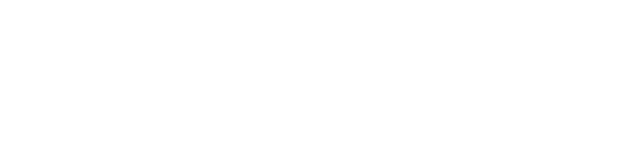
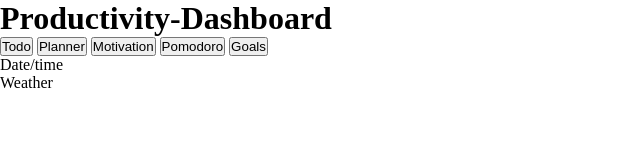
Before and after one commit to anshulshahx/productivity-dashboard, a plain HTML site: page index.html in a window 1280 px wide. Shown: the whole page, without its empty margins (0-640 px from the left). Drawn offline with Linux system fonts and the light colour scheme.

Commit message:
Add dashboard and feature section HTML structure

```diff
--- a/index.html
+++ b/index.html
@@ -7,6 +7,49 @@
     <link rel="stylesheet" href="style.css" />
   </head>
   <body>
+    <h1>Productivity-Dashboard</h1>
+    <main>
+      <div id="dashboard-home">
+        <button data-feature="todo">Todo</button>
+        <button data-feature="planner">Planner</button>
+        <button data-feature="motivation">Motivation</button>
+        <button data-feature="pomodoro">Pomodoro</button>
+        <button data-feature="goals">Goals</button>
+      </div>
+
+
+
+
+
+      <section id="todo-section" class="feature-view" hidden>
+        <h2>Todo</h2>
+        <button class="back-button">Back</button>
+      </section>
+      <section id="planner-section" class="feature-view" hidden>
+        <h2>Planner</h2>
+        <button class="back-button">Back</button>
+      </section>
+      <section id="motivation-section" class="feature-view" hidden>
+        <h2>Motivation</h2>
+        <button class="back-button">Back</button>
+      </section>
+      <section id="pomodoro-section" class="feature-view" hidden>
+        <h2>Pomodoro</h2>
+        <button class="back-button">Back</button>
+      </section>
+      <section id="goals-section" class="feature-view" hidden>
+        <h2>Goals</h2>
+        <button class="back-button">Back</button>
+      </section>
+
+
+
+
+
+      <section id="date-time">Date/time</section>
+      <section id="weather">Weather</section>
+    </main>
+
     <script src="./script.js" defer></script>
   </body>
 </html>
```
